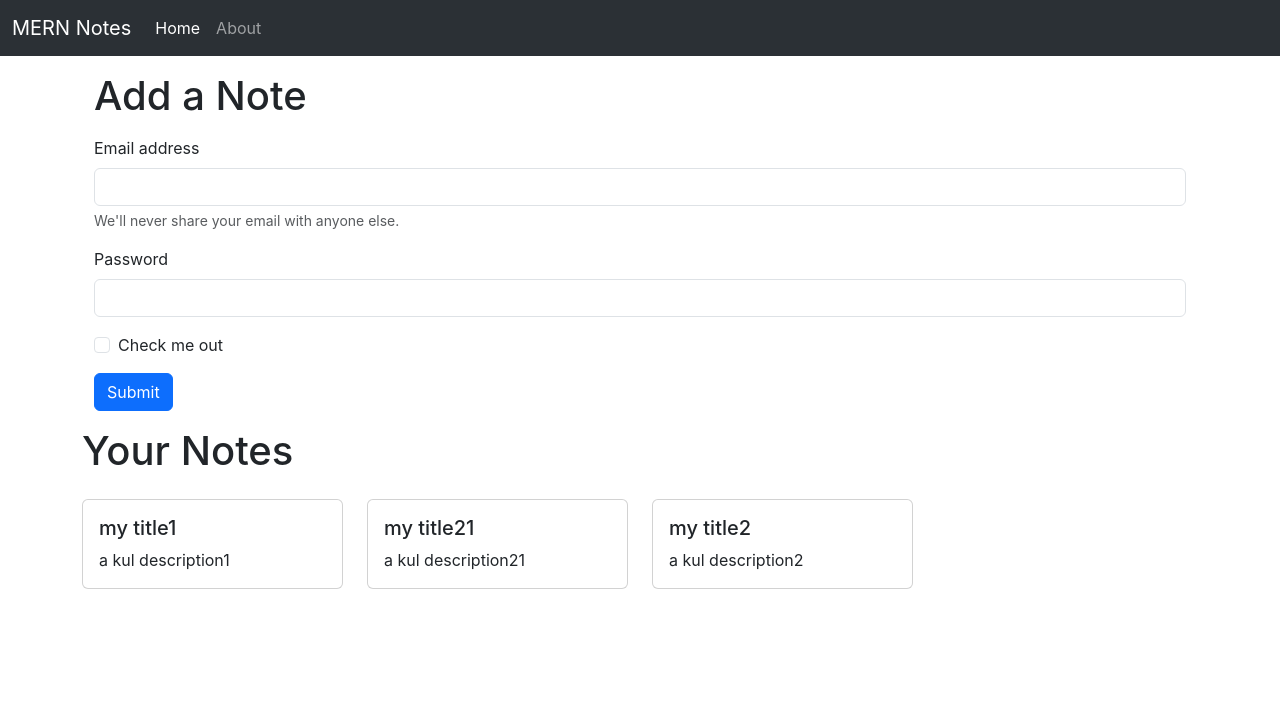
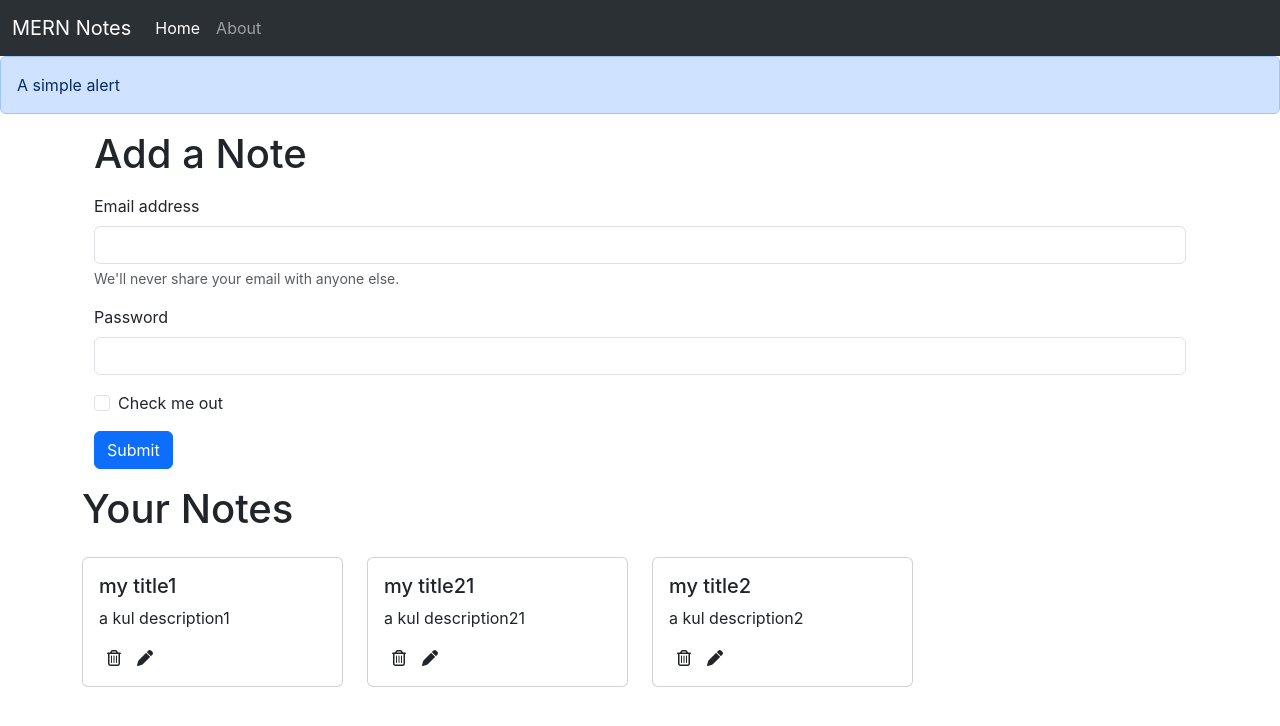
Before and after one commit to shubhamxdd/mernnotes-frontend, a React (Create React App) app: page / in a window 1280 px wide. Shown: the top 726 px of the page. Built offline with nearby package versions, Linux system fonts and the light colour scheme.

Commit message:
fontawesome setup and a alert component

```diff
--- a/public/index.html
+++ b/public/index.html
@@ -17,6 +17,7 @@
   <body>
     <noscript>You need to enable JavaScript to run this app.</noscript>
     <div id="root"></div>
+    <script src="https://kit.fontawesome.com/06c0b1ea6a.js" crossorigin="anonymous"></script>
   </body>
   <script src="https://cdn.jsdelivr.net/npm/bootstrap@5.3.0-alpha1/dist/js/bootstrap.bundle.min.js" integrity="sha384-w76AqPfDkMBDXo30jS1Sgez6pr3x5MlQ1ZAGC+nuZB+EYdgRZgiwxhTBTkF7CXvN" crossorigin="anonymous"></script>
 </html>
--- a/src/App.jsx
+++ b/src/App.jsx
@@ -1,21 +1,18 @@
-import './App.css';
-import {
-  BrowserRouter as Router,
-  Switch,
-  Route
-} from "react-router-dom";
-import Navbar from './components/Navbar';
-import Home from './components/Home';
-import About from './components/About';
-import NoteState from './context/notes/NoteState';
-
+import "./App.css";
+import { BrowserRouter as Router, Switch, Route } from "react-router-dom";
+import Navbar from "./components/Navbar";
+import Home from "./components/Home";
+import About from "./components/About";
+import NoteState from "./context/notes/NoteState";
+import Alert from "./components/Alert";
 
 function App() {
   return (
     <>
       <NoteState>
         <Router>
-          <Navbar title="MERN Notes"/>
+          <Navbar title="MERN Notes" />
+          <Alert message="A simple alert" />
           <div className="container">
             <Switch>
               <Route exact path="/">
--- /dev/null
+++ b/src/components/Alert.jsx
@@ -0,0 +1,13 @@
+import React from "react";
+
+const Alert = (props) => {
+  return (
+    <div>
+      <div className="alert alert-primary" role="alert">
+        {props.message}
+      </div>
+    </div>
+  );
+};
+
+export default Alert;
--- a/src/components/Noteitem.jsx
+++ b/src/components/Noteitem.jsx
@@ -8,6 +8,8 @@
         <div className="card-body">
           <h5 className="card-title">{note.title}</h5>
           <p className="card-text">{note.description}</p>
+          <i className="fa-regular fa-trash-can mx-2"></i>
+          <i className="fa-solid fa-pen mx-2"></i>
         </div>
       </div>
     </div>
--- a/src/components/Notes.jsx
+++ b/src/components/Notes.jsx
@@ -11,7 +11,7 @@
       <div className="row my-3">
         <h1>Your Notes</h1>
         {notes.map((note) => {
-          return <Noteitem note={note}/>
+          return <Noteitem note={note} key={note._id}/>
         })}
       </div>
     </div>
--- a/src/index.css
+++ b/src/index.css
@@ -11,3 +11,7 @@
   font-family: source-code-pro, Menlo, Monaco, Consolas, 'Courier New',
     monospace;
 }
+
+i{
+  cursor: pointer;
+}
```
